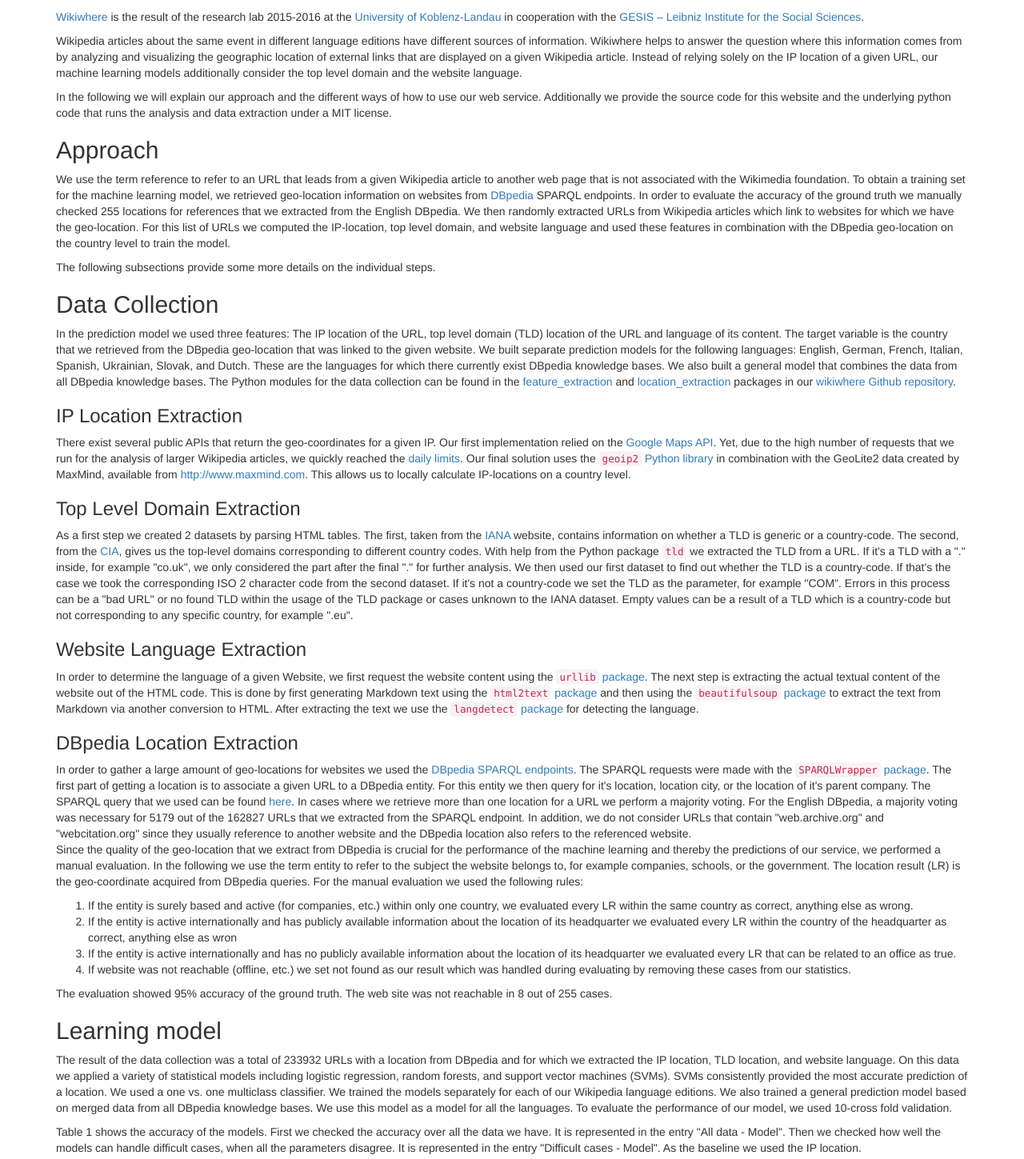
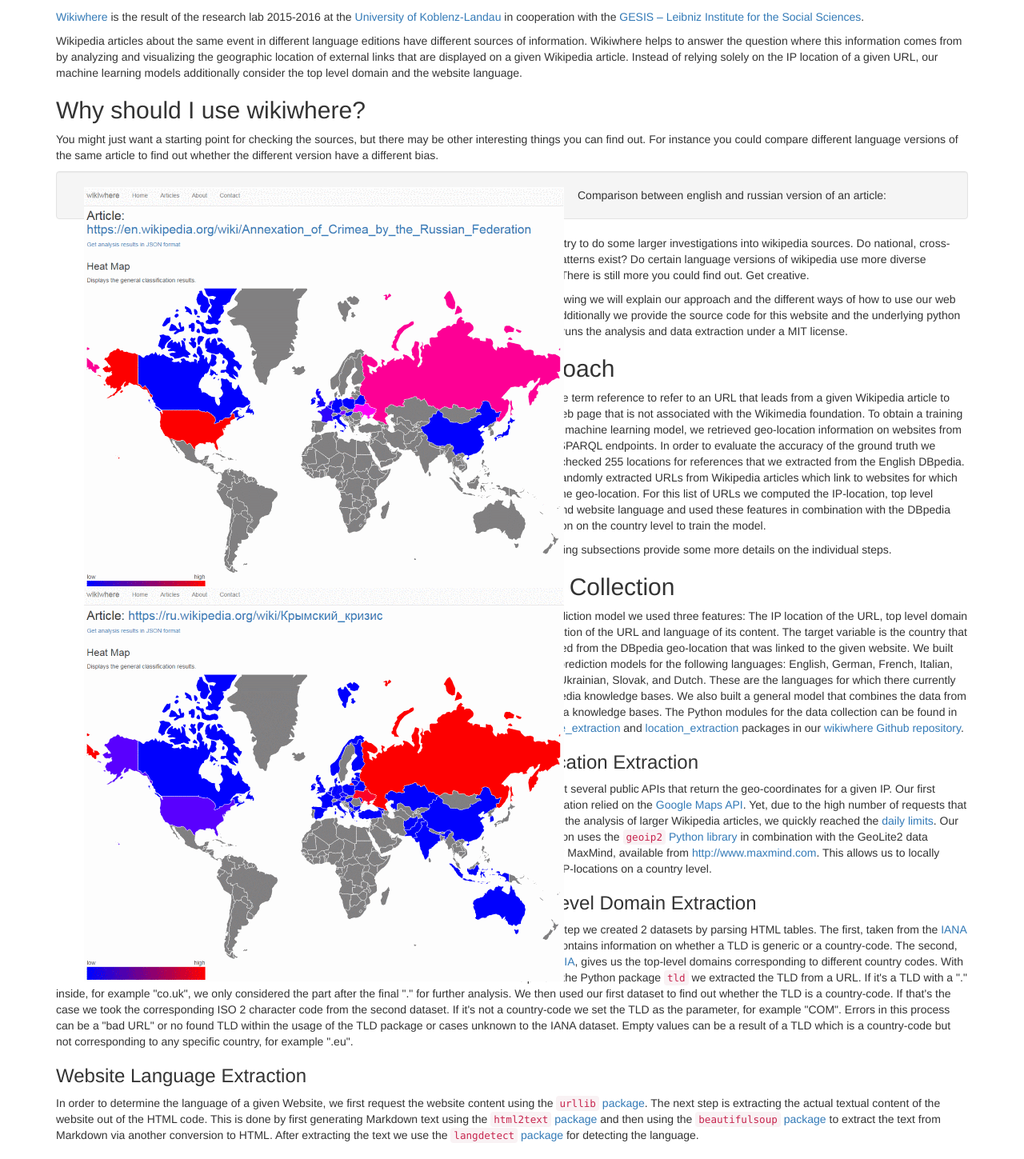
Before and after one commit to mkrnr/wikiwhere-website, a PHP site: page /about.php in a window 1280 px wide. Shown: the part 59-1508 px from the top of the page at 80% size. Run offline with PHP 8.4, Linux system fonts and the light colour scheme; some libraries are stand-ins or nearby versions.

Commit message:
Add usage motivation to about

```diff
--- a/about.php
+++ b/about.php
@@ -23,7 +23,21 @@
         Wikiwhere helps to answer the question where this information comes from by analyzing and visualizing the geographic location of external links that are displayed on a given Wikipedia article.
         Instead of relying solely on the IP location of a given URL, our machine learning models additionally consider the top level domain and the website language.
 	    </p>
-      <p>
+      <h2>Why should I use wikiwhere?</h2>
+		<p>
+        You might just want a starting point for checking the sources, but there may be other interesting things you can find out.
+		For instance you could compare different language versions of the same article to find out whether the different version have a different bias.
+		<div class="well text-center">
+			<span>Comparison between english and russian version of an article:</span>
+			<div class="col-md-6">
+				<a href="#" ><img id="en-crimea" src="data/images/en-crimea.png" /></a>
+				<a href="#" ><img id="ru-crimea" src="data/images/ru-crimea.png" /></a>
+			</div>
+		</div>
+		<p>You could try to do some larger investigations into wikipedia sources. Do national, cross-national patterns exist? Do certain language versions of wikipedia use more diverse sources?
+		There is still more you could find out. Get creative.
+      </p>
+	  <p>
         In the following we will explain our approach and the different ways of how to use our web service. Additionally we provide the source code for this website and the underlying python code that runs the analysis and data extraction under a MIT license.
       </p>
 	    <h2>Approach</h2>
```
Also changed, not shown: data/images/en-crimea.png (added), data/images/ru-crimea.png (added).
